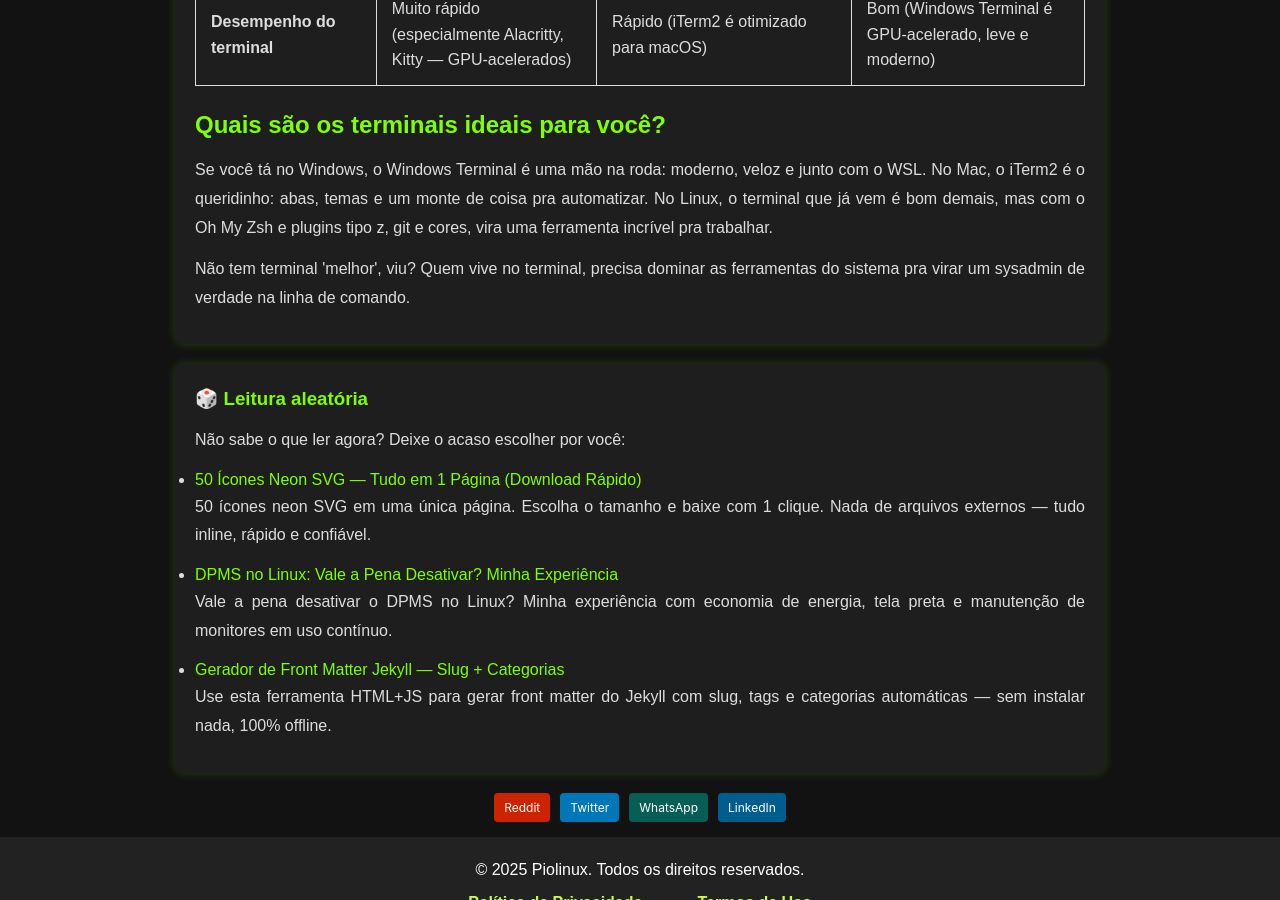
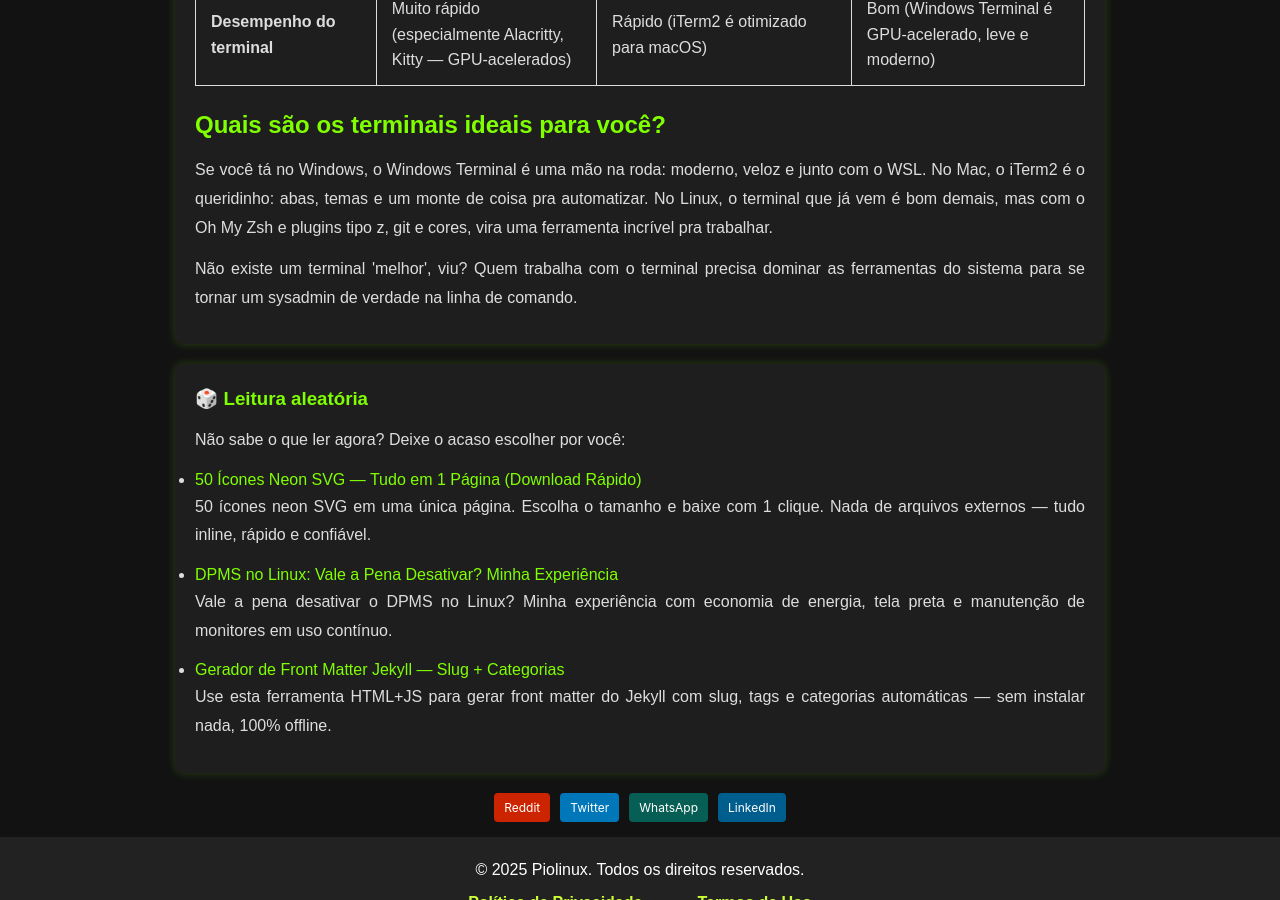
Before and after one commit to Piolinux/piolinux-site, a Jekyll site: the page built from _posts/2025-08-28-comparador-de-terminais-linux-macos-windows.md, in a window 1280 px wide and 900 px high, scrolled down 2242 px. Built offline with Jekyll 4.4.1, drawn with Linux system fonts in a browser that asks for light colours.

Commit message:
Update 2025-08-28-comparador-de-terminais-linux-macos-windows.md

```diff
--- a/_posts/2025-08-28-comparador-de-terminais-linux-macos-windows.md
+++ b/_posts/2025-08-28-comparador-de-terminais-linux-macos-windows.md
@@ -151,5 +151,4 @@ permalink: /comparativo-terminais/
 
 </p>
 
-<p>Não tem terminal 'melhor', viu? Quem vive no terminal, precisa dominar as ferramentas do sistema pra virar um sysadmin de verdade na linha de comando.
-</p>
+<p>Não existe um terminal 'melhor', viu? Quem trabalha com o terminal precisa dominar as ferramentas do sistema para se tornar um sysadmin de verdade na linha de comando.</p>
```
